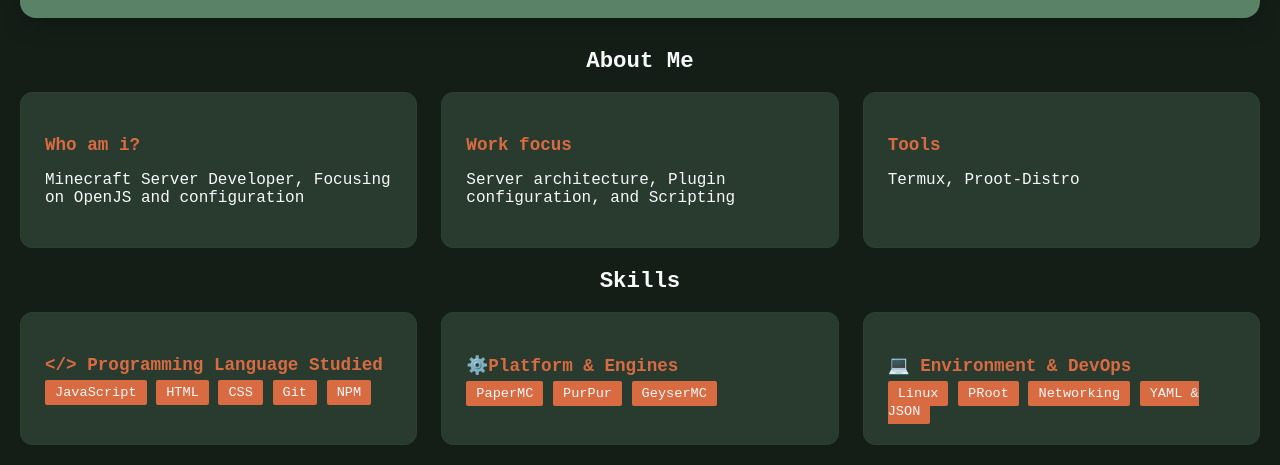
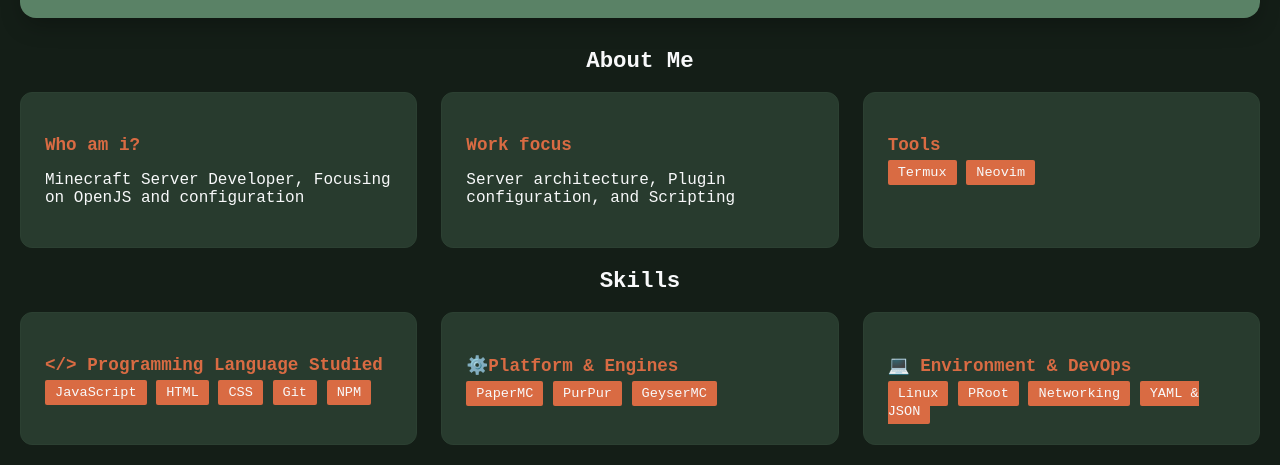
Before and after one commit to Sahur01-arch/portofolio-, a website built with Vite: page index.html in a window 1280 px wide. Shown: the part 951-1416 px from the top of the page. Built offline with nearby package versions, Linux system fonts and the light colour scheme; files whose address does not match are found by name.

Commit message:
change p to span in box

```diff
--- a/index.html
+++ b/index.html
@@ -42,7 +42,8 @@
       </div>
       <div class="about-box" data-aos="fade-up" data-aos-delay="200">
         <h3>Tools</h3>
-        <p>Termux, Proot-Distro</p>
+        <span class="tag">Termux</span>
+        <span class="tag">Neovim</span>
       </div>
     </div>
   </section>
```
Also changed, not shown: dist/assets/index-BHjpO8lY.js (renamed from dist/assets/index-A5VrKkRH.js), dist/assets/index-BrzpFDSE.css (added), dist/assets/index-xiOTVia3.css (deleted), dist/index.html.
